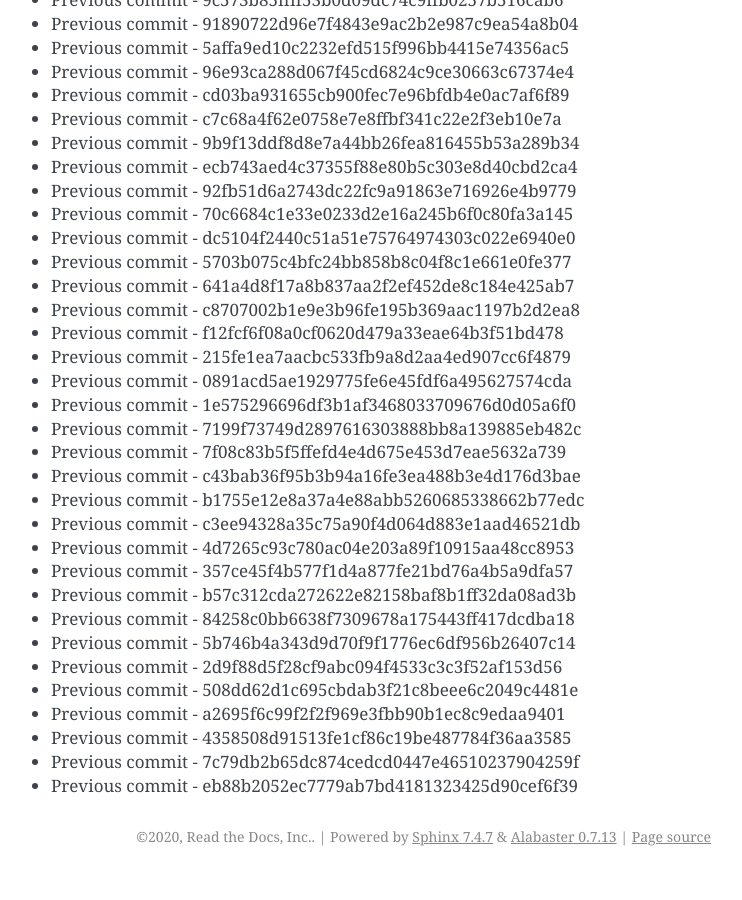
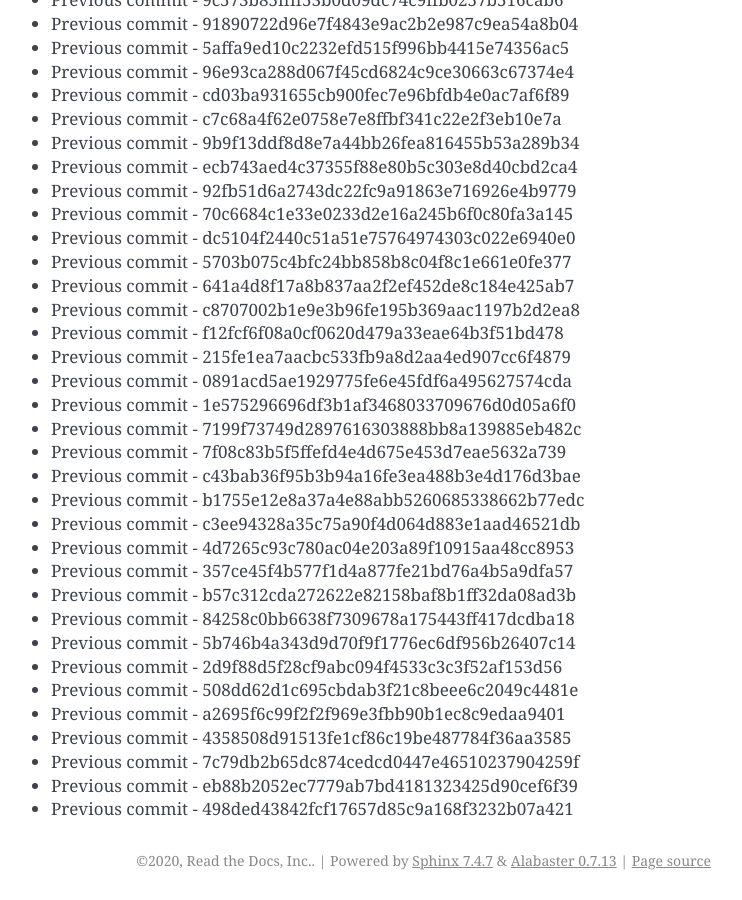
Before and after one commit to readthedocs/rtd-git-stresstest, a Sphinx documentation site: the page built from docs/updates.rst, in a window 1280 px wide and 900 px high, scrolled down 87847 px. Shown: the whole window, without its empty margins (399-1141 px from the left). Built offline with Sphinx 7.4.7, drawn with Linux system fonts in a browser that asks for light colours; before the commit the page ends 88723 px from its top, so only the background shows below that.

Commit message:
Generating commit from previous: 498ded43842fcf17657d85c9a168f3232b07a421

```diff
--- a/docs/updates.rst
+++ b/docs/updates.rst
@@ -3723,3 +3723,4 @@ It can be tested for any performance characteristics.
 * Previous commit - 4358508d91513fe1cf86c19be487784f36aa3585
 * Previous commit - 7c79db2b65dc874cedcd0447e46510237904259f
 * Previous commit - eb88b2052ec7779ab7bd4181323425d90cef6f39
+* Previous commit - 498ded43842fcf17657d85c9a168f3232b07a421
```
